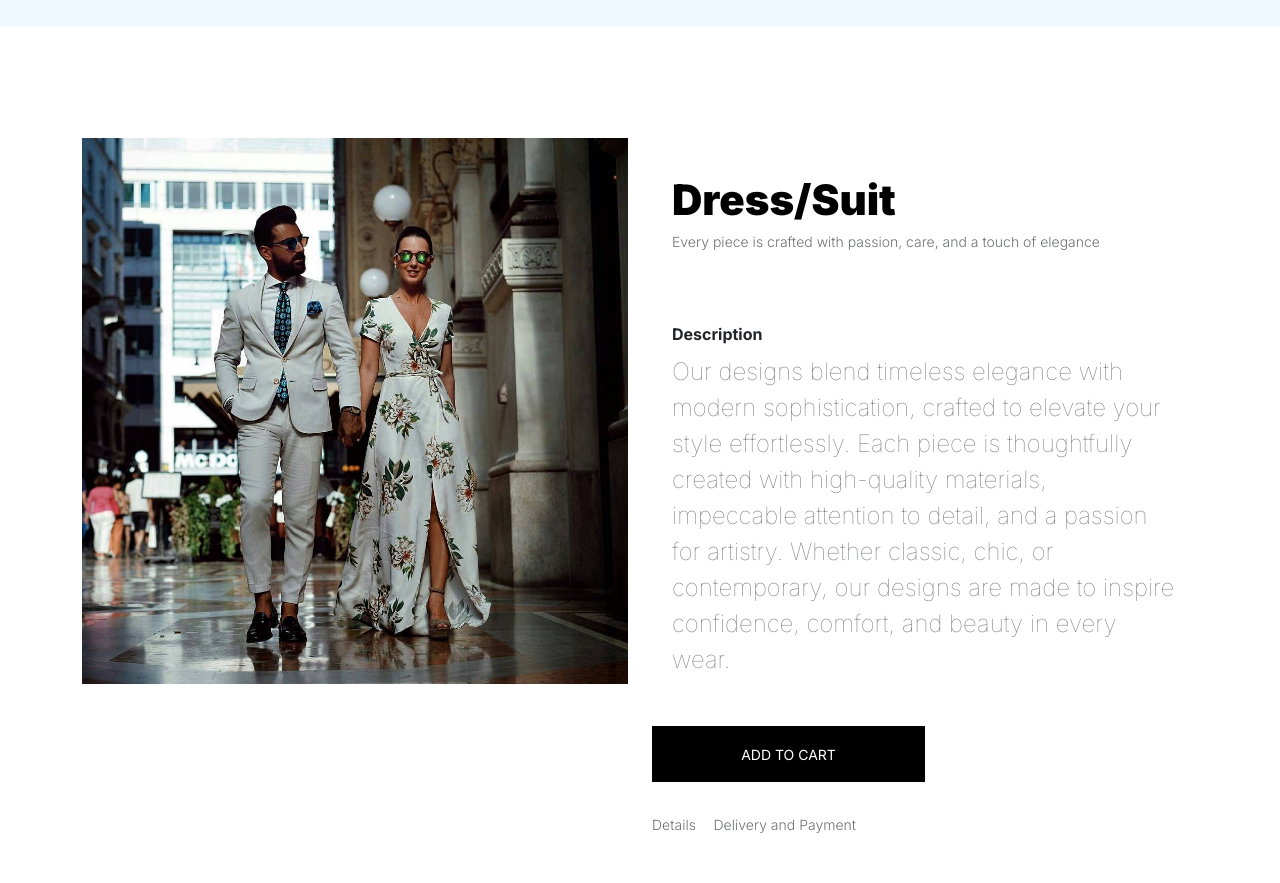
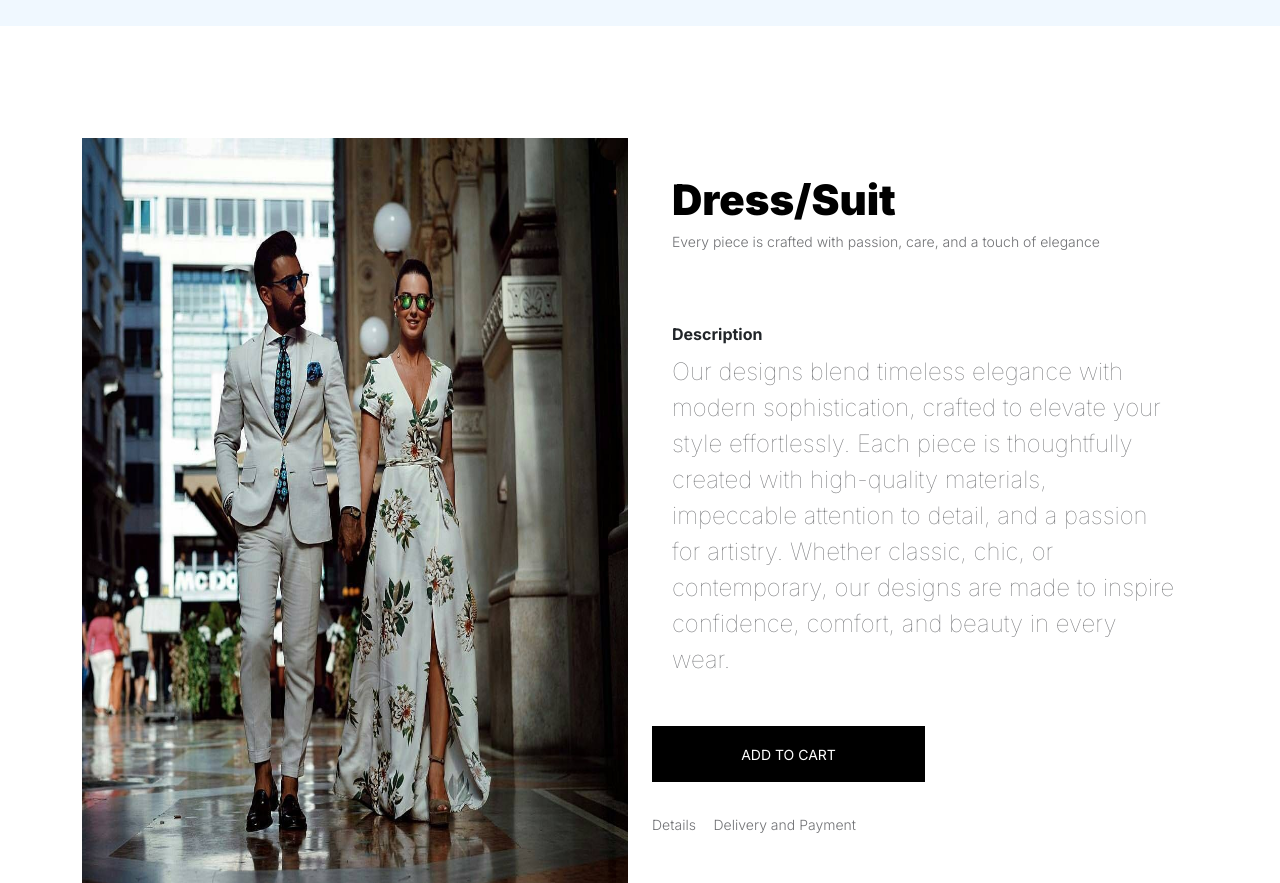
Before and after one commit to zinhle9-svg/FashionNova, a plain HTML site: page product-detail.html in a window 1280 px wide. Shown: the part 600-1483 px from the top of the page. Drawn offline with Linux system fonts and the light colour scheme.

Commit message:
edited image size on products

```diff
--- a/product-detail.html
+++ b/product-detail.html
@@ -125,7 +125,7 @@ https://www.tooplate.com/view/2127-little-fashion
                 <img
                   src="./images/product/shop1.jpg"
                   class="img-fluid product-image"
-                  alt=""
+                  alt="" style="height:750px"
                 />
               </div>
             </div>
@@ -141,7 +141,7 @@ https://www.tooplate.com/view/2127-little-fashion
                   </p>
                 </div>
 
-                <!-- <small class="product-price text-muted ms-auto mt-auto mb-5">R2599</small> -->
+
               </div>
 
               <div class="product-description">
@@ -158,18 +158,6 @@ https://www.tooplate.com/view/2127-little-fashion
                 </p>
               </div>
 
-              <!-- <div class="product-cart-thumb row">
-                                <div class="col-lg-6 col-12">
-
-                                    <select class="form-select cart-form-select" id="inputGroupSelect01">
-                                        <option selected>Quantity</option>
-                                        <option value="1">1</option>
-                                        <option value="2">2</option>
-                                        <option value="3">3</option>
-                                        <option value="4">4</option>
-                                        <option value="5">5</option>
-                                    </select>
-                                </div> -->
 
               <div class="col-lg-6 col-12 mt-4 mt-lg-0">
                 <button
```
Also changed, not shown: contact.html (+1 -1 lines).
